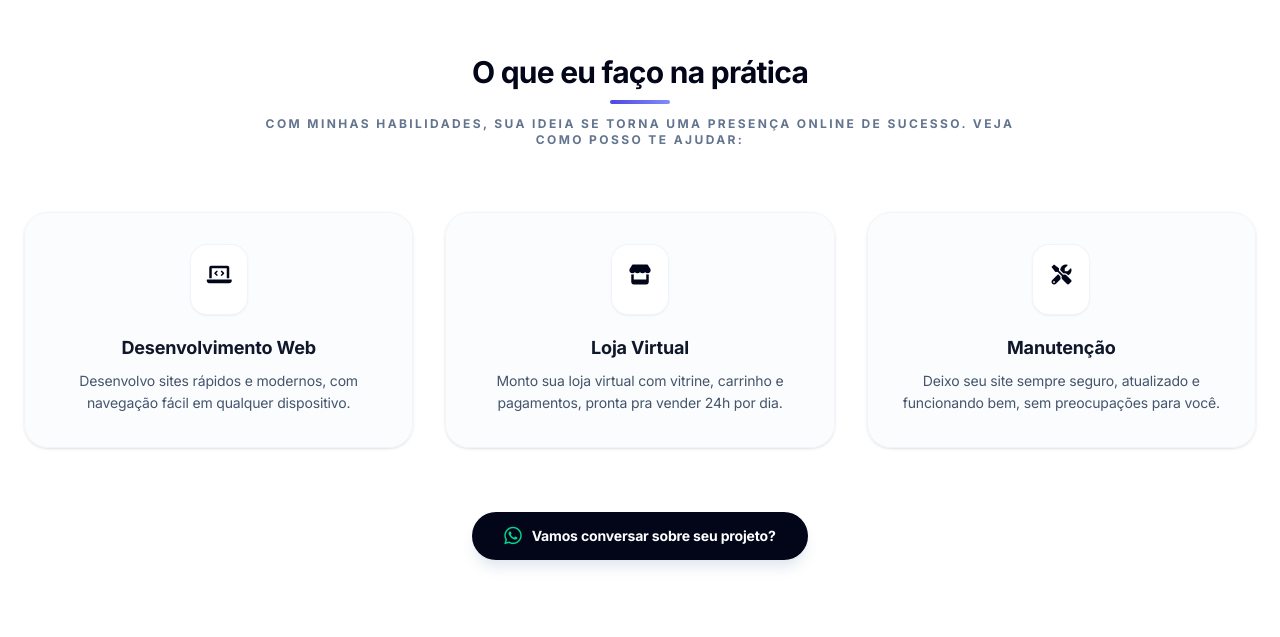
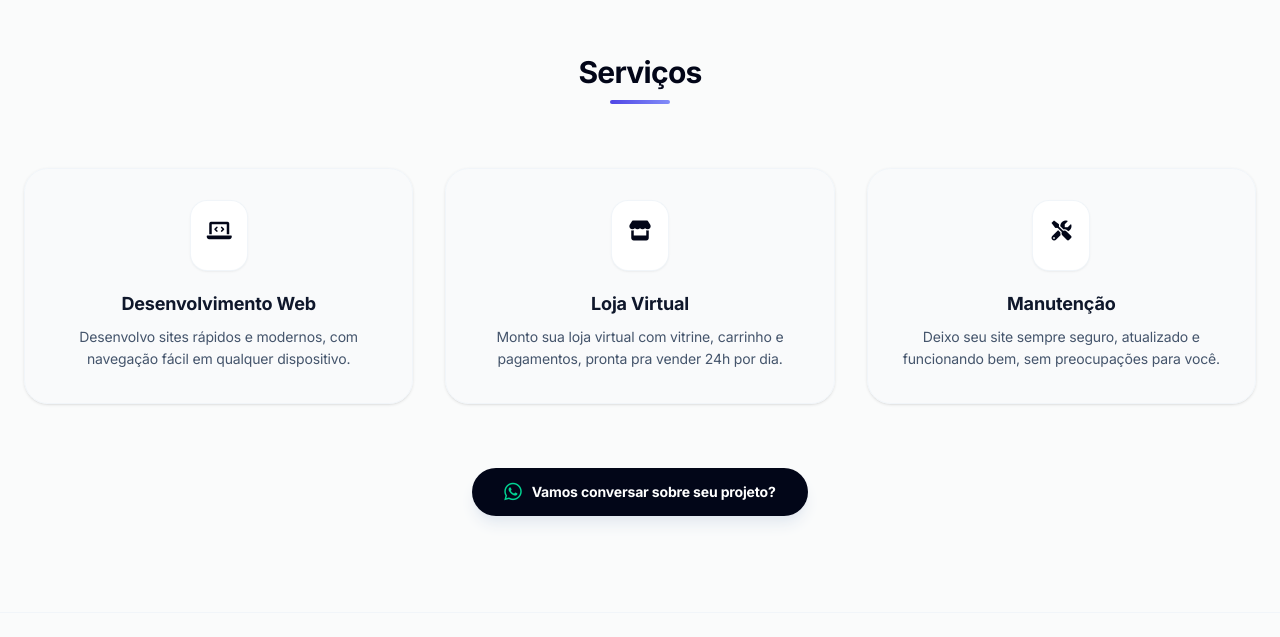
Before and after one commit to angelosilvanno/MeuPortfolio, a React (Vite) app: page / in a window 1280 px wide. Shown: the part 3643-4280 px from the top of the page. Built offline with nearby package versions, Linux system fonts and the light colour scheme.

Commit message:
feat: atualiza a seção Serviços com novo fundo e título, removendo texto de apoio para maior clareza

```diff
--- a/src/components/Services.tsx
+++ b/src/components/Services.tsx
@@ -2,13 +2,11 @@ import React from 'react';
 
 const Services: React.FC = () => {
     return (
-        <section id="services" className="bg-white border-b border-slate-100">
+        <section id="services" className="bg-slate-50/30 border-b border-slate-100">
             <div className="container mx-auto px-6 py-16 md:py-24 scroll-mt-20">
-                {/* Título e Subtítulo com tamanhos reduzidos para maior precisão visual */}
-                <h2 className="text-2xl md:text-3xl font-black text-center mb-3 section-title text-slate-950 tracking-tight">O que eu faço na prática</h2>
-                <p className="text-[11px] md:text-xs text-center mb-16 text-slate-500 font-bold uppercase tracking-[0.2em] max-w-3xl mx-auto">
-                    Com minhas habilidades, sua ideia se torna uma presença online de sucesso. Veja como posso te ajudar:
-                </p>
+                {/* Título com margem aumentada para compensar a remoção do texto de apoio */}
+                <h2 className="text-2xl md:text-3xl font-black text-center mb-16 section-title text-slate-950 tracking-tight">Serviços</h2>
+
 
                 <div className="grid gap-8 md:grid-cols-3">
                     {/* Serviço 1: Desenvolvimento Web */}
@@ -45,7 +43,7 @@ const Services: React.FC = () => {
                     </div>
                 </div>
 
-                {/* Botão de Contato mais compacto e elegante */}
+                {/* Botão de Contato mantendo o padrão sóbrio aprovado */}
                 <div className="text-center mt-16">
                     <a
                         href="https://wa.me/5584999566634?text=Olá,%20Ângelo!%20Vi%20seu%20portfólio%20e%20gostaria%20de%20conversar%20sobre%20um%20projeto."
```
